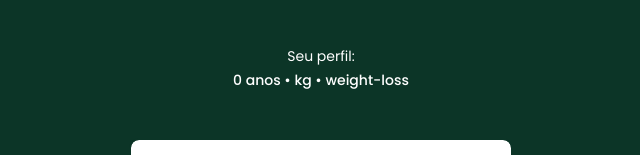
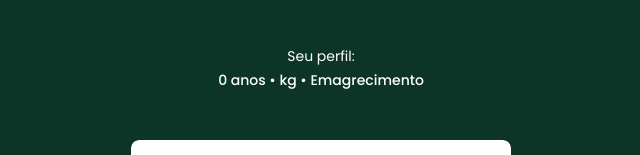
Before and after one commit to VictorAlejMadrid/nutrigo, a Next.js app: page /nutrigo/onboarding/success in a window 1280 px wide. Shown: the part 506-661 px from the top of the page, without its empty margins (319-959 px from the left). Built offline with nearby package versions, Linux system fonts and the light colour scheme.

Commit message:
fix: translating

```diff
--- a/app/onboarding/success/page.tsx
+++ b/app/onboarding/success/page.tsx
@@ -6,6 +6,7 @@ import { useProfileStore } from '../../../hooks/use-profile';
 import { Button } from '../../../components/ui/button';
 import { Check, Loader2 } from 'lucide-react';
 import { useRouter } from 'next/navigation';
+import { translateUserObjective } from '../../../lib/user-objective';
 
 const containerVariants = {
   hidden: { opacity: 0, y: 20 },
@@ -166,7 +167,7 @@ export default function SuccessScreen() {
       >
         <p className="mb-1">Seu perfil:</p>
         <p className="font-medium">
-          {age + ' anos'} • {weight} kg • {objective}
+          {age + ' anos'} • {weight} kg • {translateUserObjective(objective)}
         </p>
       </motion.div>
 
```
